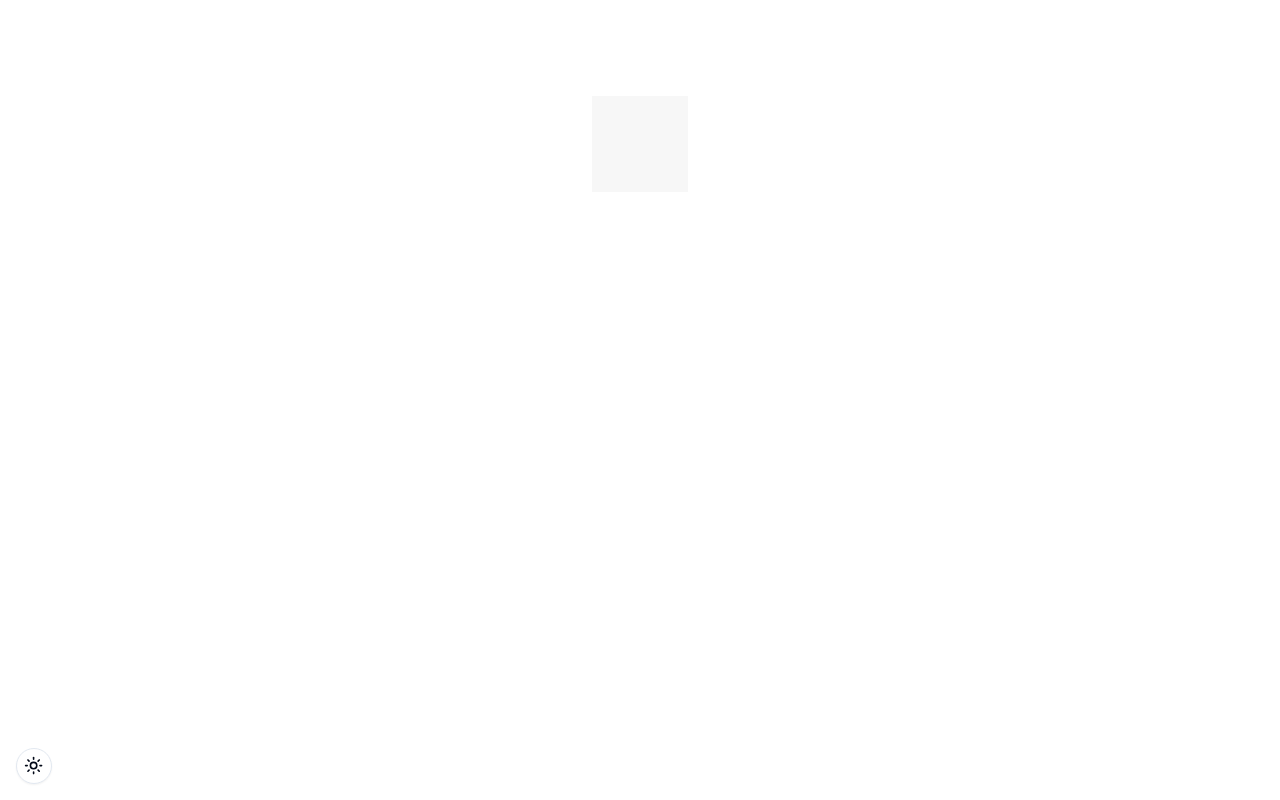
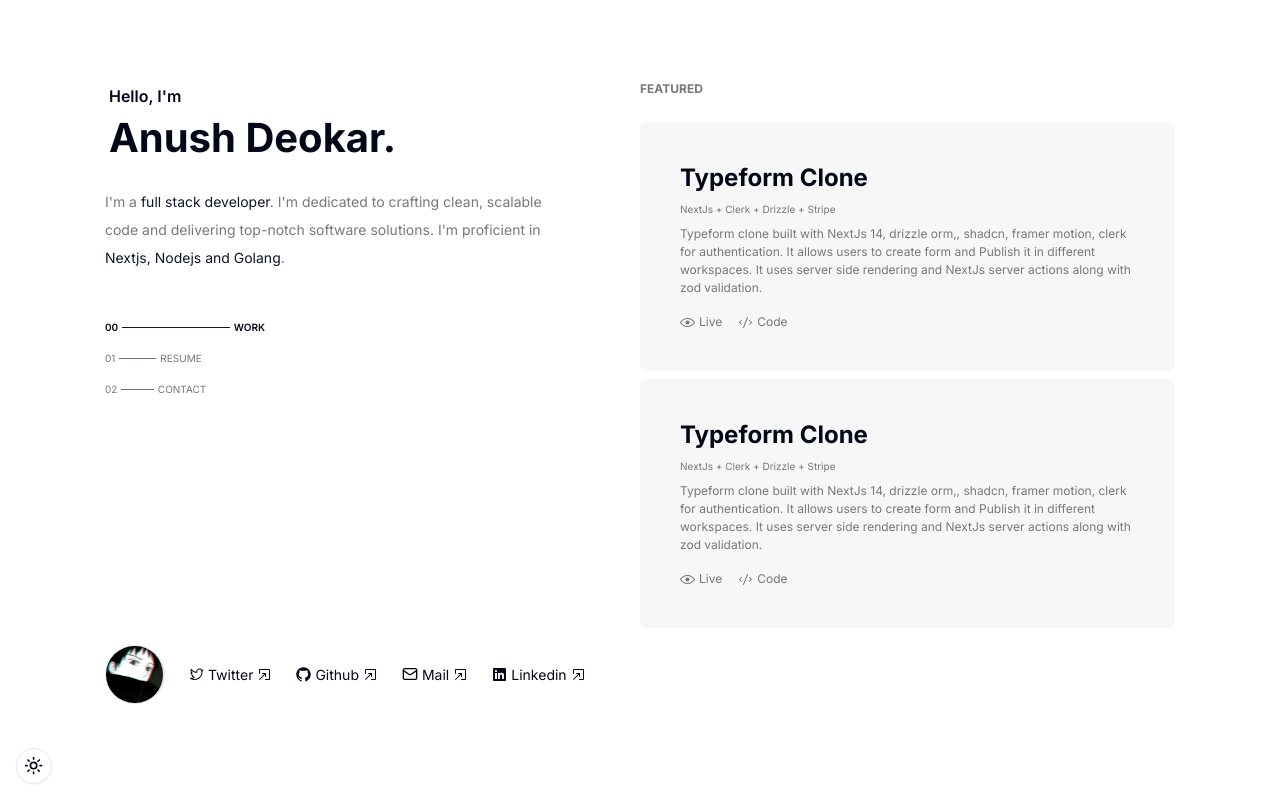
Before and after one commit to AnushDeokar/anush-deokar, a Next.js app: page / in a window 1280 px wide. Built offline with nearby package versions, Linux system fonts and the light colour scheme.

Commit message:
create base main page

```diff
--- /dev/null
+++ b/app/desktop-view.tsx
@@ -0,0 +1,164 @@
+"use client"
+
+import React, { useState } from "react"
+import Image from "next/image"
+import {
+  CodeIcon,
+  EyeOpenIcon,
+  GitHubLogoIcon,
+  LinkedInLogoIcon,
+  OpenInNewWindowIcon,
+  TwitterLogoIcon,
+} from "@radix-ui/react-icons"
+import { MailIcon } from "lucide-react"
+
+interface Itabs {
+  index: string
+  name: "WORK" | "CONTACT" | "RESUME"
+}
+const TABS: Itabs[] = [
+  {
+    index: "00",
+    name: "WORK",
+  },
+  {
+    index: "01",
+    name: "RESUME",
+  },
+  {
+    index: "02",
+    name: "CONTACT",
+  },
+]
+
+const SOCIAL_LINKS = [
+  {
+    name: "Twitter",
+    url: "https://x.com/AnushDeokar",
+    icon: <TwitterLogoIcon />,
+  },
+  {
+    name: "Github",
+    url: "https://github.com/AnushDeokar",
+    icon: <GitHubLogoIcon />,
+  },
+  {
+    name: "Mail",
+    url: "mailto:deokaranush@gmail.com",
+    icon: <MailIcon size={16} />,
+  },
+  {
+    name: "Linkedin",
+    url: "https://www.linkedin.com/in/anush-deokar-354aa9214/",
+    icon: <LinkedInLogoIcon />,
+  },
+]
+
+function DesktopView() {
+  const [display, setDisplay] = useState<"WORK" | "CONTACT" | "RESUME">("WORK")
+  return (
+    <div className="relative hidden h-full overflow-visible px-[6%] md:grid-cols-2 lg:grid">
+      <div className="flex flex-col gap-4 py-12">
+        <div className="flex flex-col p-1">
+          <h4 className="text-[16px] font-semibold">Hello, I&apos;m</h4>
+          <h2 className="text-[40px] font-bold">Anush Deokar.</h2>
+        </div>
+        <p className="pr-20 text-[14px] leading-7 text-secondary">
+          I&apos;m a <span className="text-primary">full stack developer</span>.
+          I'm dedicated to crafting clean, scalable code and delivering
+          top-notch software solutions. I&apos;m proficient in{" "}
+          <span className="text-primary">Nextjs, Nodejs and Golang</span>.
+        </p>
+        <div className="mt-8 flex w-1/2 grow flex-col gap-4 text-[10px]">
+          {TABS.map((t, i) => (
+            <div
+              className={`flex cursor-pointer items-center gap-1 transition-all duration-300 ${
+                t.name === display
+                  ? "font-semibold"
+                  : "w-1/2 text-secondary hover:w-full"
+              }`}
+              onClick={() => setDisplay(t.name)}
+              key={i}
+            >
+              <span>{t.index}</span>
+              <div
+                className={`h-[1px] flex-grow ${t.name === display ? "bg-primary" : "bg-gray-500"}`}
+              ></div>
+              <span className="grow">{t.name}</span>
+            </div>
+          ))}
+        </div>
+        <div className="mb-4 flex items-center gap-6 pr-4 text-[14px]">
+          <Image
+            src="/anime.png"
+            alt="profile"
+            width={60}
+            height={60}
+            className="rounded-full border border-r-2"
+          />
+          {SOCIAL_LINKS.map((link, i) => (
+            <a
+              key={i}
+              target="_blank"
+              href={link.url}
+              rel="noopener noreferrer"
+            >
+              <div className="flex items-center gap-1">
+                {link.icon}
+                <span>{link.name}</span>
+                <OpenInNewWindowIcon />
+              </div>
+            </a>
+          ))}
+        </div>
+      </div>
+      <div className="scrollbar-hide custom-scrollbar overflow-y-auto pt-12">
+        <p className="mb-6 text-[12px] font-bold text-secondary">FEATURED</p>
+        <div className="flex flex-col gap-2">
+          <div className="z-10 transform overflow-visible rounded-md bg-muted p-[40px] transition-transform duration-300 hover:scale-105">
+            <h3 className="text-2xl font-bold">Typeform Clone</h3>
+            <h6 className="my-2 text-[10px] text-secondary">
+              NextJs + Clerk + Drizzle + Stripe
+            </h6>
+            <p className="mb-2 text-[12px] text-secondary">
+              Typeform clone built with NextJs 14, drizzle orm,, shadcn, framer
+              motion, clerk for authentication. It allows users to create form
+              and Publish it in different workspaces. It uses server side
+              rendering and NextJs server actions along with zod validation.
+            </p>
+            <div className="mt-4 flex gap-4 text-[12px] text-secondary">
+              <div className="flex cursor-pointer items-center gap-1">
+                <EyeOpenIcon /> <span>Live</span>
+              </div>
+              <div className="flex cursor-pointer items-center gap-1">
+                <CodeIcon /> <span>Code</span>
+              </div>
+            </div>
+          </div>
+          <div className="rounded-md bg-muted p-[40px]">
+            <h3 className="text-2xl font-bold">Typeform Clone</h3>
+            <h6 className="my-2 text-[10px] text-secondary">
+              NextJs + Clerk + Drizzle + Stripe
+            </h6>
+            <p className="mb-2 text-[12px] text-secondary">
+              Typeform clone built with NextJs 14, drizzle orm,, shadcn, framer
+              motion, clerk for authentication. It allows users to create form
+              and Publish it in different workspaces. It uses server side
+              rendering and NextJs server actions along with zod validation.
+            </p>
+            <div className="mt-4 flex gap-4 text-[12px] text-secondary">
+              <div className="flex cursor-pointer items-center gap-1">
+                <EyeOpenIcon /> <span>Live</span>
+              </div>
+              <div className="flex cursor-pointer items-center gap-1">
+                <CodeIcon /> <span>Code</span>
+              </div>
+            </div>
+          </div>
+        </div>
+      </div>
+    </div>
+  )
+}
+
+export default DesktopView
--- a/app/globals.css
+++ b/app/globals.css
@@ -12,7 +12,7 @@
     --popover-foreground: 222.2 84% 4.9%;
     --primary: 222.2 47.4% 11.2%;
     --primary-foreground: 210 40% 98%;
-    --secondary: 210 40% 96.1%;
+    --secondary: 0 0% 47%;
     --secondary-foreground: 222.2 47.4% 11.2%;
     --muted: 0 0% 97%;
     --muted-foreground: 215.4 16.3% 46.9%;
@@ -40,7 +40,7 @@
     --popover-foreground: 210 40% 98%;
     --primary: 210 40% 98%;
     --primary-foreground: 222.2 47.4% 11.2%;
-    --secondary: 217.2 32.6% 17.5%;
+    --secondary: 240 0% 58%;
     --secondary-foreground: 210 40% 98%;
     --muted: 240 4% 11%;
     --muted-foreground: 215 20.2% 65.1%;
@@ -67,3 +67,12 @@
     @apply bg-background text-foreground;
   }
 }
+
+.custom-scrollbar {
+  -ms-overflow-style: none; /* IE and Edge */
+  scrollbar-width: none; /* Firefox */
+}
+
+.custom-scrollbar::-webkit-scrollbar {
+  display: none; /* Chrome, Safari, and Opera */
+}
--- a/app/page.tsx
+++ b/app/page.tsx
@@ -1,9 +1,11 @@
 import Image from "next/image"
+
+import DesktopView from "./desktop-view"
 
 export default function Home() {
   return (
-    <main className="flex min-h-screen flex-col items-center justify-between p-24">
-      <div className="h-24 w-24 bg-muted"></div>
+    <main className="h-screen p-8">
+      <DesktopView />
     </main>
   )
 }
```
Also changed, not shown: public/anime.png (added).
